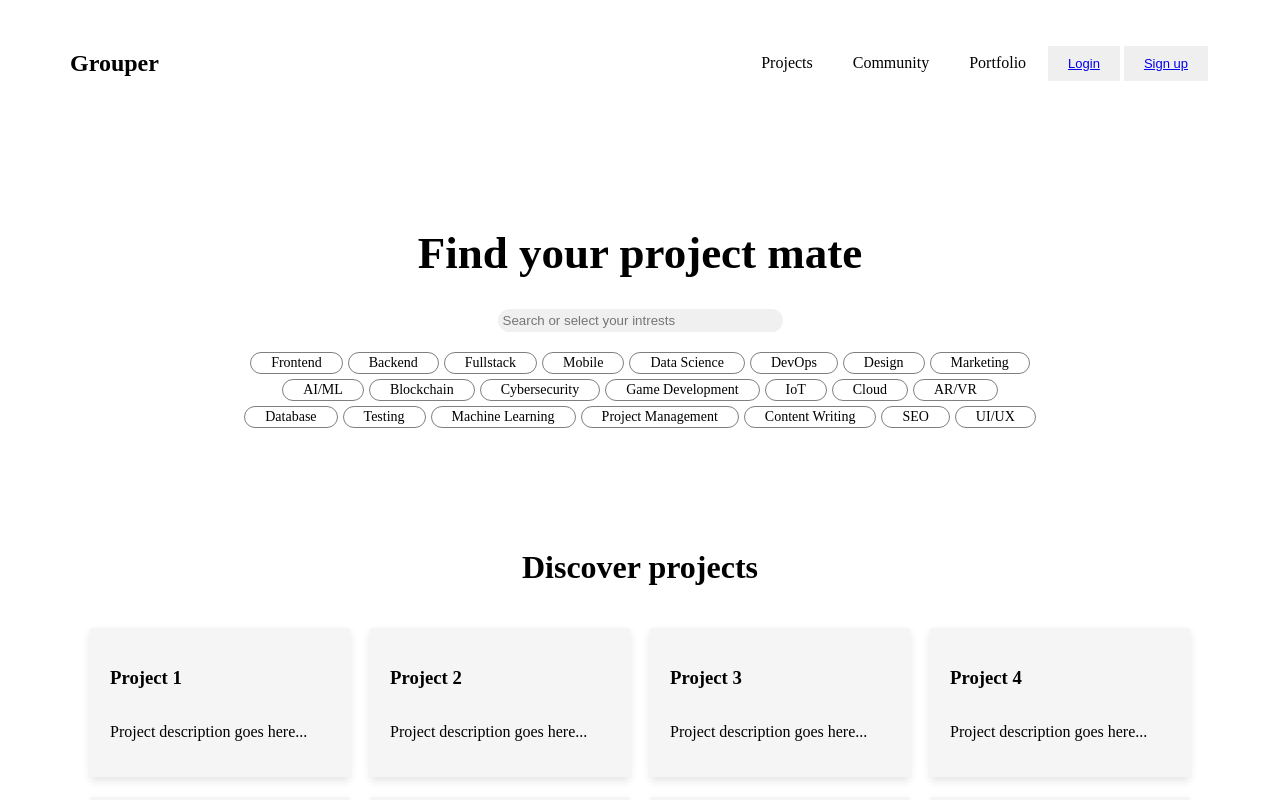
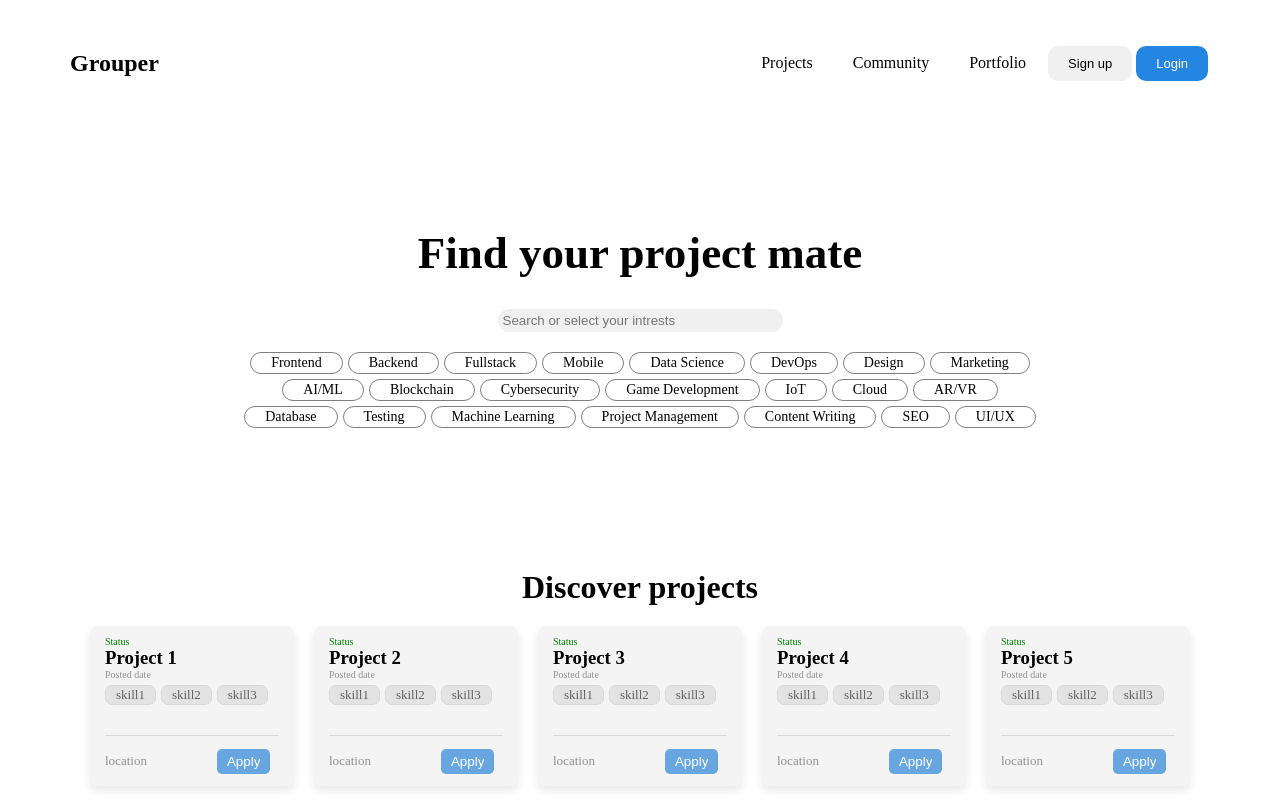
Before and after one commit to eugenek0529/Grouper, a React (Vite) app in the folder frontend/Grouper/: page / in a window 1280 px wide. Shown: the top 800 px of the page. Built offline with nearby package versions, Linux system fonts and the light colour scheme.

Commit message:
post card and projectpost detail created

```diff
--- a/frontend/Grouper/src/components/Discover/Discover.jsx
+++ b/frontend/Grouper/src/components/Discover/Discover.jsx
@@ -1,22 +1,45 @@
-import React from 'react'
-import './discover.css'
+import React, {useState} from 'react';
+import { NavLink } from 'react-router-dom';
+import './discover.css';
+import ProjectPost from '../ProjectPost/ProjectPost';
 
 function Discover() {
+
+  const [displayPost, setDisplayPost] = useState(false);
+
+  const openPost = () => setDisplayPost(true);
+  const closePost = () => setDisplayPost(false);
+
+
   return (
     <div className='discover'>
         <h1>Discover projects</h1>
-        <div className="discover-list">
+        <ul className="discover-list">
             {[...Array(12)].map((_, index) => (
-              <div key={index} className='project-card'>
-                <h3>Project {index + 1}</h3>
-                <p>Project description goes here...</p>
-              </div>
+              <li key={index} className='project-card' onClick={openPost}>
+                <span className='status'>Status</span>
+                <h3 className='title'>Project {index + 1}</h3>
+                <span className='postedDate'>Posted date</span>
+                <div className="skills">
+                  <div className="skill">skill1</div>
+                  <div className="skill">skill2</div>
+                  <div className="skill">skill3</div>
+                </div>
+                <div className="divider"></div>
+                <div className="bottom">
+                  <span className='location'>location</span>
+                  <button onClick={openPost} className='apply-btn'>Apply</button>
+                </div>
+              </li>
             ))}
-        </div>
+        </ul>
+        <NavLink to="/projects">Browse more</NavLink>
 
-        <a href="/projects">Browse more</a>
+        {
+          displayPost && <ProjectPost closePost={closePost} />
+        }
     </div>
   )
 }
 
-export default Discover
+export default Discover;
--- a/frontend/Grouper/src/components/Discover/discover.css
+++ b/frontend/Grouper/src/components/Discover/discover.css
@@ -1,4 +1,4 @@
-.discover {
+/* .discover {
     display: flex;
     flex-direction: column;
     align-items: center;
@@ -17,10 +17,10 @@
 
 .discover-list {
     display: grid;
-    grid-template-columns: repeat(4, 1fr); /* 4 cards per row */
-    grid-gap: 20px; /* Space between the cards */
+    grid-template-columns: repeat(4, 1fr);
+    grid-gap: 20px;
     width: 100%;
-    max-width: 1200px; /* Control the width of the grid */
+    max-width: 1200px;
     padding: 20px;
 }
 
@@ -29,9 +29,101 @@
     padding: 20px;
     border-radius: 2px;
     box-shadow: 0 4px 8px rgba(0, 0, 0, 0.1);
-    min-height: 130px; /* Adjust this for a rectangular look */
+    min-height: 130px;
     display: flex;
     flex-direction: column;
     justify-content: center;
 
-}
+} */
+
+
+.discover {
+    padding: 20px;
+    text-align: center;
+  }
+
+  .discover h1 {
+    margin-bottom: 20px;
+  }
+
+  .discover-list {
+    display: grid;
+    grid-template-columns: repeat(auto-fill, minmax(200px, 1fr));
+    gap: 20px;
+    list-style-type: none;
+    padding: 0;
+  }
+
+.project-card {
+    background-color: #f4f4f4;
+    padding: 10px 15px;
+    border-radius: 8px;
+    box-shadow: 0px 4px 8px rgba(0, 0, 0, 0.1);
+    text-align: left;
+    cursor: pointer;
+
+    height: 160px;
+
+    display: flex;
+    flex-direction: column;
+    justify-content: space-between;
+
+    .status {
+        font-size: x-small;
+        color: green;
+    }
+
+    .title {
+        margin: 0;
+    }
+
+    .postedDate {
+        font-size: x-small;
+        color: rgb(144, 144, 144);
+
+    }
+
+    .skills {
+        margin-top: 5px;
+        display: flex;
+        gap: 5px;
+
+        .skill {
+            font-size: small;
+            padding: 1px 10px;
+            border: solid 1px #d8d8d8;
+            color: #616161;
+            border-radius: 7px;
+            cursor: pointer;
+            background-color: #e3e3e3;
+        }
+    }
+
+    .divider {
+        margin-top: 30px;
+        background-color: #d8d8d8;
+        width: 100%;
+        height: 1px;
+    }
+
+    .bottom {
+        margin-top: 10px;
+        display: flex;
+        justify-content: space-between;
+        align-items: center;
+
+        .location {
+            color: rgb(144, 144, 144);
+            font-size: small;
+        }
+
+        .apply-btn {
+            padding: 5px 10px;
+            border-radius: 5px;
+            border: none;
+            cursor: pointer;
+            background-color: #68a6e1;
+            color: white;
+        }
+    }
+  }
--- a/frontend/Grouper/src/components/Navbar/Navbar.jsx
+++ b/frontend/Grouper/src/components/Navbar/Navbar.jsx
@@ -1,8 +1,14 @@
-import React from 'react'
+import React,{ useContext } from 'react'
 import './navbar.css'
 import { NavLink } from 'react-router-dom';
+import { AuthContext } from '../../contexts/authContext.jsx';
+
 
 function Navbar() {
+
+    const { user, token, logout } = useContext(AuthContext);
+
+
   return (
     <nav>
         <h1>
@@ -18,12 +24,20 @@ function Navbar() {
             </ul>
 
             <div className="user-section">
-                <button className='login-btn'>
-                    <NavLink to="/login">Login</NavLink>
-                </button>
-                <button className='signup-btn'>
-                    <NavLink to="/signup">Sign up</NavLink>
-                </button>
+                { user ? (
+                    <button className='logout-btn' onClick={logout}>Logout</button>
+                ) : (
+                    <>
+                    <button className='signup-btn'>
+                        <NavLink to="/signup">Sign up</NavLink>
+                    </button>
+                    <button className='login-btn'>
+                        <NavLink to="/login">Login</NavLink>
+                    </button>
+                    </>
+                )}
+
+
             </div>
 
         </div>
--- a/frontend/Grouper/src/components/Navbar/navbar.css
+++ b/frontend/Grouper/src/components/Navbar/navbar.css
@@ -37,9 +37,31 @@ nav {
     button {
         margin: 0 2px;
         padding: 10px 20px;
+        background-color: #ecececc9;
         outline: none;
         border: none;
         cursor: pointer;
         font-size: small;
+        border-radius: 10px;
+
+
+        a{
+            text-decoration: none;
+            color: black;
+        }
+    }
+    .signup-btn:hover {
+        background-color: #ecececf0;
+    }
+    .login-btn {
+        background-color: #2486e2;
+        a{
+            text-decoration: none;
+            color: white;
+        }
+
+        &:hover {
+            background-color: #2486e2f3;
+        }
     }
 }
--- /dev/null
+++ b/frontend/Grouper/src/components/ProjectPost/ProjectPost.jsx
@@ -0,0 +1,46 @@
+import './projectPost.css'
+
+export default function ProjectPost({closePost}) {
+  return (
+    <div className='projectPost'>
+
+      <div className="projectPost-content" onClick={(e) => e.stopPropagation()}>
+        <button className="close-btn" onClick={closePost}>x</button>
+        <div className="top">
+            <h2 className='title'>Project Details</h2>
+            <span className='creator'>CreaterID</span>
+            <span className='location'>locatoion</span>
+        </div>
+
+        <div className="divider"></div>
+
+        <div className="bottom">
+            <div className="bottom-left">
+                <h3>Descriptions:</h3>
+                <p>Lorem ipsum dolor sit amet consectetur, adipisicing elit. Rerum amet Lorem ipsum dolor sit amet, consectetur adipisicing elit. Quo animi, porro ea cupiditate vitae nesciunt dolore natus expedita, illum ex rerum, enim vel sit nostrum ullam tempore quod reprehenderit atque!</p>
+            </div>
+
+
+            <div className="bottom-right">
+                <div className="category">Project Status:</div>
+                    <p>On-going</p>
+                <div className="category">Meeting Style:</div>
+                    <p>hybrid</p>
+                <div className="category">Capacity:</div>
+                    <p>2/4</p>
+                <div className="category">Skills looking for:</div>
+                <div className="skills">
+                  <div className="skill">skill1</div>
+                  <div className="skill">skill2</div>
+                  <div className="skill">skill3</div>
+                </div>
+                <button className='apply-btn'>Apply</button>
+            </div>
+
+        </div>
+
+
+      </div>
+    </div>
+  )
+}
--- /dev/null
+++ b/frontend/Grouper/src/components/ProjectPost/projectPost.css
@@ -0,0 +1,140 @@
+.projectPost {
+    position: fixed;
+    top: 0;
+    left: 0;
+    width: 100%;
+    height: 100%;
+    background-color: rgba(0, 0, 0, 0.5); /* Shadow effect */
+    display: flex;
+    justify-content: center;
+    align-items: center;
+    z-index: 1000;
+}
+
+.projectPost-content {
+    background-color: #fff;
+    width: 75%;
+    height: 90%;
+    padding: 30px 20px;
+    border-radius: 8px;
+    box-shadow: 0px 4px 8px rgba(0, 0, 0, 0.2);
+    position: relative;
+    overflow-y: auto;
+
+    display: flex;
+    flex-direction: column;
+    align-items: center;
+}
+
+.close-btn {
+    position: absolute;
+    top: 10px;
+    right: 10px;
+    background: none;
+    border: none;
+    font-size: 1.5rem;
+    cursor: pointer;
+}
+
+.top {
+    display: flex;
+    flex-direction: column;
+
+    .title {
+        margin: 0;
+    }
+
+    .creator, .location {
+        font-size: small;
+    }
+
+}
+
+
+.divider {
+    margin-top: 10px;
+    background-color: #c1c1c1;
+    width: 95%;
+    height: 1px;
+}
+
+
+.bottom {
+    display: flex;
+    width: 95%;
+    height: 80%;
+    margin-top: 20px;
+    gap: 40px;
+}
+
+
+.bottom-left, .bottom-right {
+    padding: 10px;
+    box-shadow: 0px 2px 4px rgba(0, 0, 0, 0.053);
+}
+
+.bottom-left {
+    display: flex;
+    flex-direction: column;
+    justify-content: flex-start;
+    align-items: flex-start;
+    text-align: left;
+    flex: 3;
+
+    h3{
+        font-weight: 100;
+        margin: 5px 0px;
+    }
+
+    p {
+        font-size:smaller;
+        font-weight: 50;
+    }
+}
+
+.bottom-right {
+    display: flex;
+    flex-direction: column;
+    justify-content: flex-start;
+    align-items: flex-start;
+    flex: 2;
+    height: 60%;
+
+    .category {
+        font-weight:550;
+    }
+
+    p {
+        margin: 2px 0px 20px 0px;
+        font-size: medium;
+    }
+
+    .skills {
+        margin-top: 5px;
+        display: flex;
+        gap: 5px;
+
+        .skill {
+            font-size: small;
+            padding: 1px 10px;
+            border: solid 1px #d8d8d8;
+            color: #616161;
+            border-radius: 7px;
+            cursor: pointer;
+            background-color: #e3e3e3;
+        }
+    }
+
+    .apply-btn {
+        padding: 10px 30px;
+        border-radius: 5px;
+        border: none;
+        cursor: pointer;
+        background-color: #2592f8;
+        color: white;
+
+        align-self: flex-end;
+        margin-top: auto;
+    }
+
+}
--- /dev/null
+++ b/frontend/Grouper/src/contexts/AuthContext.jsx
@@ -0,0 +1,39 @@
+import React, { createContext, useState } from 'react';
+import axios from 'axios';
+
+export const AuthContext = createContext();
+
+export const AuthProvider = ({children}) => {
+    const [token, setToken] = useState(null); //store token in memory (stete, not local storage)
+    const [user, setUser] = useState(null);
+
+    // login - authenticate user & receive token
+    const login = async (username, password) => {
+        try {
+            const res = await axios.post('http://localhost:8000/api/auth/login', { username, password })
+            const token = res.data;
+            const userData = res.data.fullname
+
+            setToken(token);
+            setUser(userData);
+            console.log(res.data)
+            return true;
+        } catch (error) {
+            console.log("Login failed: ", error.response?.data?.error || error.message);
+        }
+    };
+
+
+    // logout - clear user and token
+    const logout = () => {
+        setToken(null);
+        setUser(null);
+    }
+
+
+    return (
+        <AuthContext.Provider value={{ token, user, login, logout }}>
+            {children}
+        </AuthContext.Provider>
+    )
+}
--- a/frontend/Grouper/src/pages/Login/Login.jsx
+++ b/frontend/Grouper/src/pages/Login/Login.jsx
@@ -1,12 +1,21 @@
-import { useState } from 'react';
+import { useState, useContext } from 'react';
+import { AuthContext } from '../../contexts/authContext.jsx';
 import './login.css'
-import { NavLink } from 'react-router-dom';
+import { NavLink, useNavigate } from 'react-router-dom';
 
 
 export default function Login() {
 
   const [username, setUsername] = useState('');
-    const [password, setPassword] = useState('');
+  const [password, setPassword] = useState('');
+  const { login, token } = useContext(AuthContext);
+  const navigate = useNavigate();
+
+  const handleLogin = async (e) => {
+    e.preventDefault();
+    const success = await login(username, password);
+    if (success) navigate('/');
+};
 
   return (
     <div className='login'>
@@ -20,10 +29,10 @@ export default function Login() {
 
         <div className="right">
             <h2>User Login</h2>
-            <form>
+            <form onSubmit={handleLogin}>
                 <input type="text" placeholder='Username' value={username} name='' onChange={e => setUsername(e.target.value)} />
                 <input type="password" placeholder='Password' value={password} name='' onChange={e => setPassword(e.target.value)} />
-                <button>Login</button>
+                <button type='submit'>Login</button>
             </form>
             <NavLink to={'/signup'}>New to Grouper? Create your account -&gt;</NavLink>
         </div>
```
Also changed, not shown: frontend/Grouper/src/main.jsx (+8 -4 lines).
